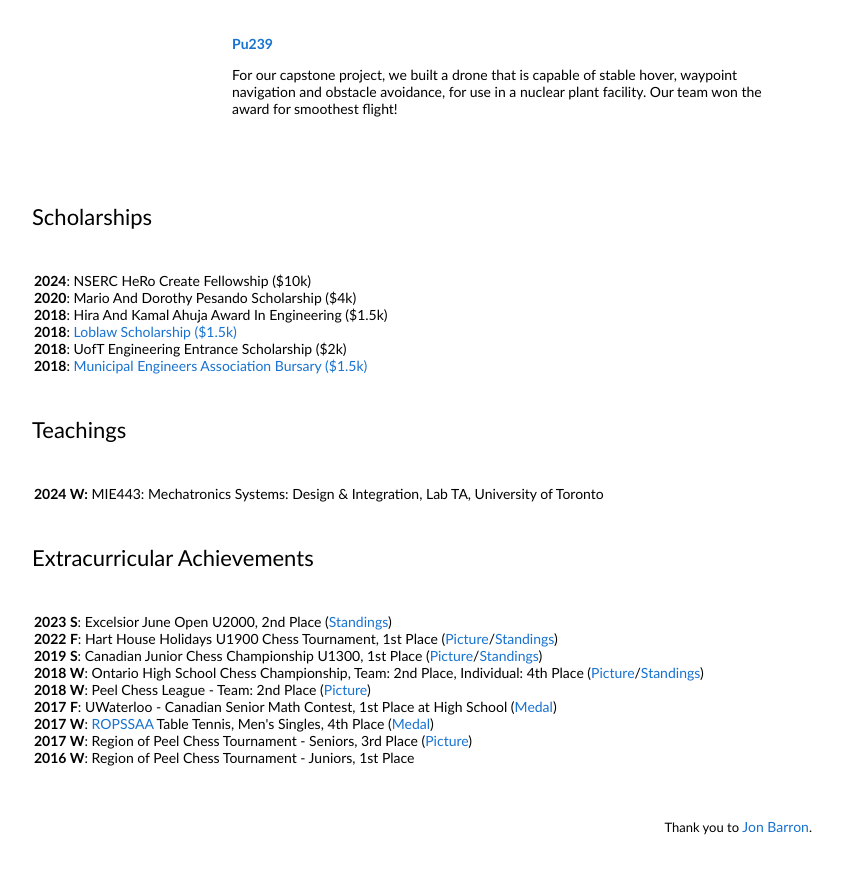
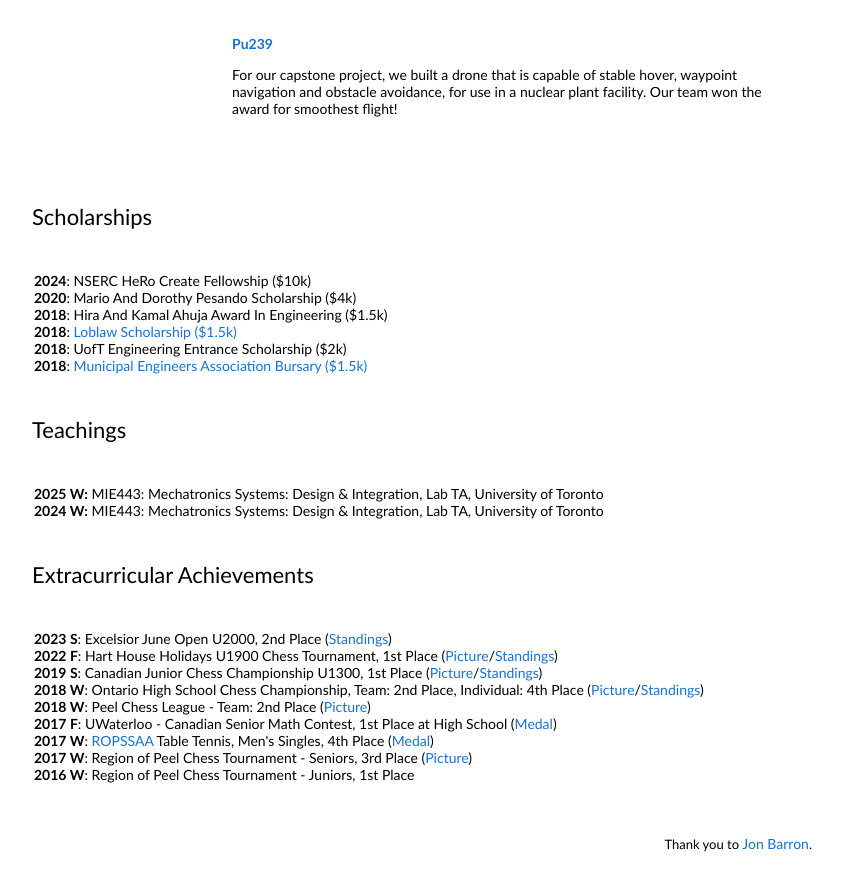
Before and after one commit to Quest2GM/Quest2GM.github.io, a plain HTML site: page index.html in a window 1280 px wide. Shown: the part 2537-3410 px from the top of the page, without its empty margins (228-1071 px from the left). Drawn offline with Linux system fonts and the light colour scheme; grey boxes are pictures that could not be loaded.

Commit message:
add 2025 TA ship

```diff
--- a/index.html
+++ b/index.html
@@ -335,6 +335,7 @@
           <table width="100%" align="center" border="0" cellpadding="20"><tbody>
 
           <td style="padding:20px;width:75%;vertical-align:middle">
+            <strong>2025 W:</strong> MIE443: Mechatronics Systems: Design & Integration, Lab TA, University of Toronto <br>
             <strong>2024 W:</strong> MIE443: Mechatronics Systems: Design & Integration, Lab TA, University of Toronto <br>
           </td>
 
```
